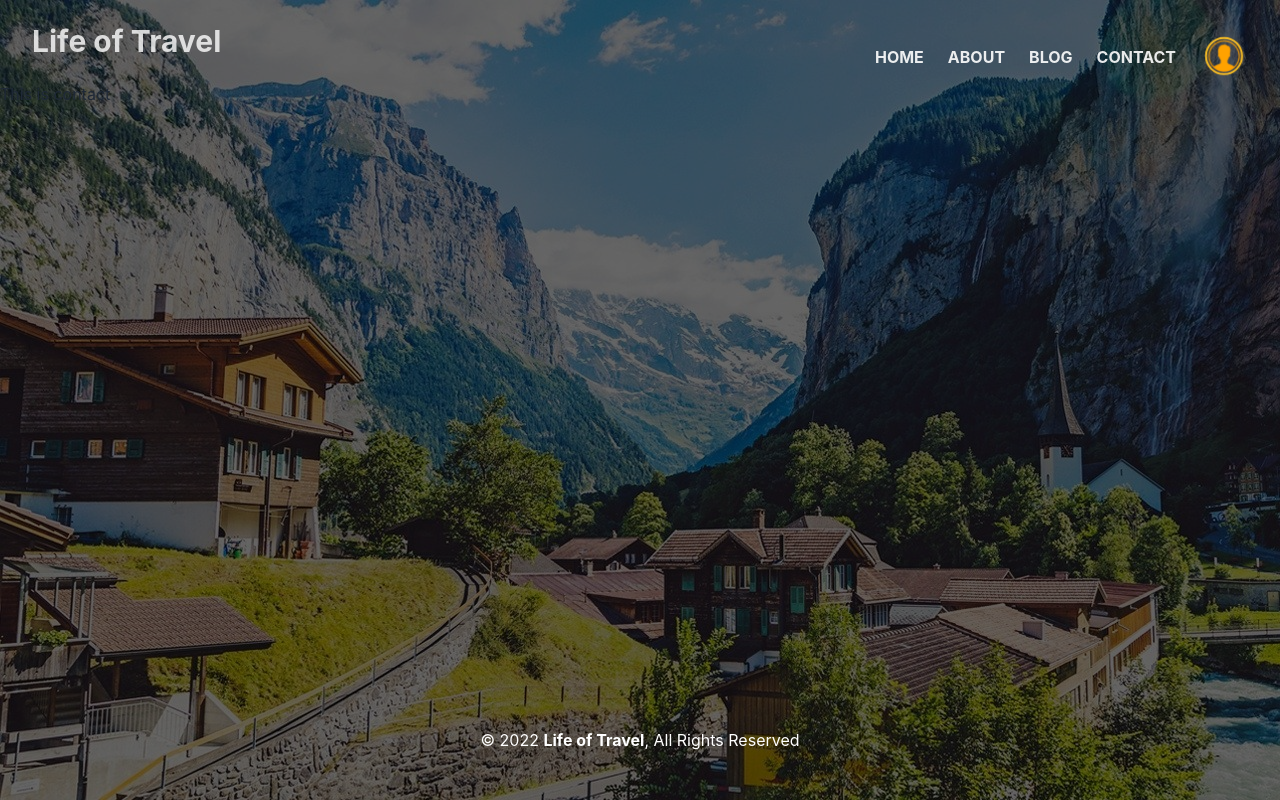
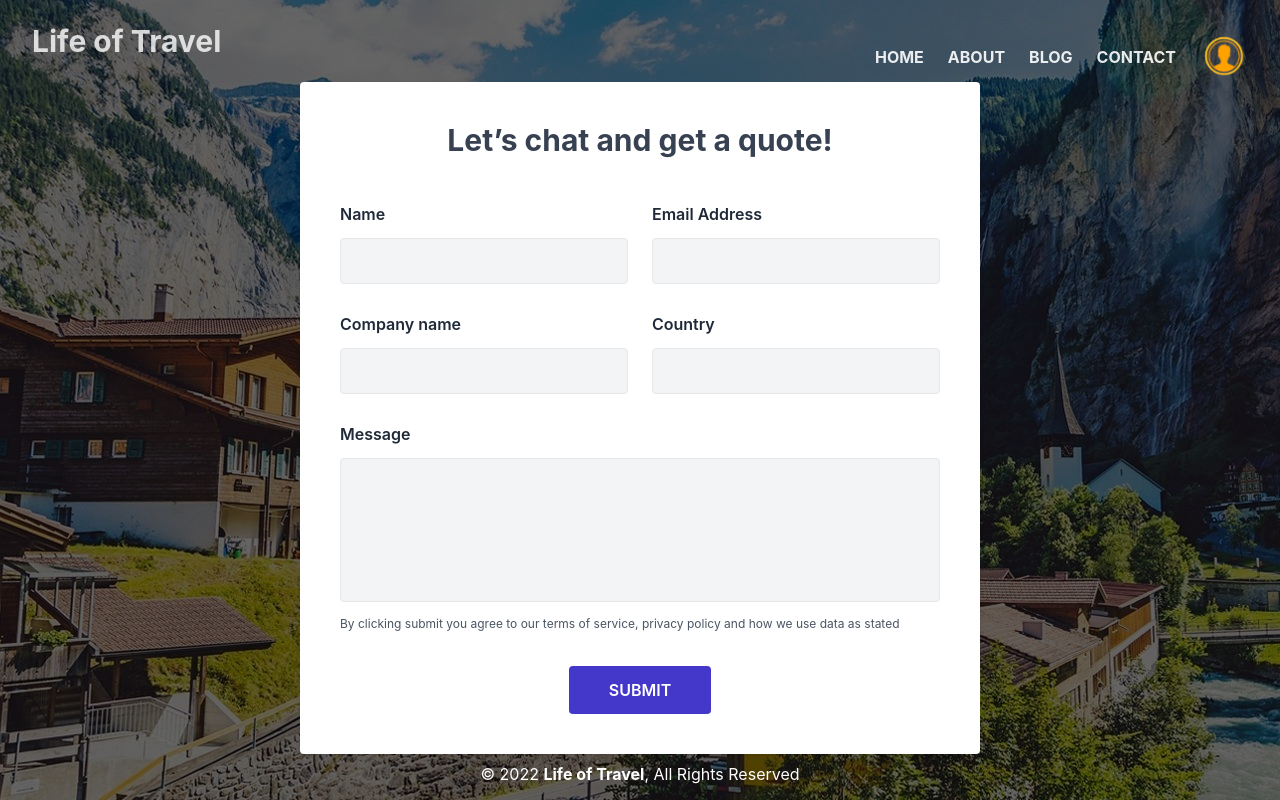
Before and after one commit to fulbabucse/life-of-travel-client, a React (Create React App) app: page /contact in a window 1280 px wide. Built offline with nearby package versions, Linux system fonts and the light colour scheme; no server answers.

Commit message:
contact and about page add

```diff
--- a/src/contexts/UserContext/UserContext.js
+++ b/src/contexts/UserContext/UserContext.js
@@ -3,6 +3,7 @@ import { createContext } from "react";
 import {
   createUserWithEmailAndPassword,
   deleteUser,
+  FacebookAuthProvider,
   getAuth,
   GoogleAuthProvider,
   onAuthStateChanged,
@@ -24,6 +25,7 @@ const UserContext = ({ children }) => {
   const [loading, setLoading] = useState(true);
 
   const googleProvider = new GoogleAuthProvider();
+  const facebookProvider = new FacebookAuthProvider();
 
   const createUser = (email, password) => {
     setLoading(true);
@@ -38,6 +40,10 @@ const UserContext = ({ children }) => {
   const signInGoogleUser = () => {
     setLoading(true);
     return signInWithPopup(auth, googleProvider);
+  };
+
+  const signInFacebookUser = () => {
+    return signInWithPopup(auth, facebookProvider);
   };
 
   useEffect(() => {
@@ -76,6 +82,7 @@ const UserContext = ({ children }) => {
     handleDeleteUser,
     updatesUserProfile,
     updatesNewPassword,
+    signInFacebookUser,
   };
   return (
     <AuthContext.Provider value={authInfo}>{children}</AuthContext.Provider>
--- a/src/pages/About/About.jsx
+++ b/src/pages/About/About.jsx
@@ -2,8 +2,45 @@ import React from "react";
 
 const About = () => {
   return (
-    <div>
-      <h1>This is about</h1>
+    <div className="px-2 lg:px-20">
+      <div className="text-white/80 text-lg font-semibold">
+        <h3 className="text-xl lg:text-5xl font-bold">"Life of Travel"</h3>
+        <p>
+          “Travel is the main thing you purchase that makes you more
+          extravagant”. We, at ‘Organization Name’, swear by this and put stock
+          in satisfying travel dreams that make you perpetually rich constantly.
+          We have been moving excellent encounters for a considerable length of
+          time through our cutting-edge planned occasion bundles and other
+          fundamental travel administrations. We rouse our clients to carry on
+          with a rich life, brimming with extraordinary travel encounters.
+          Through our exceptionally curated occasion bundles, we need to take
+          you on an adventure where you personally enjoy the stunning
+          magnificence of America and far-off terrains. We need you to observe
+          sensational scenes that are a long way past your creative ability. The
+          powerful inclination of American voyagers to travel more nowadays is
+          something that keeps us inspired to satisfy our vacation necessities.
+          Our vision to give you a consistent occasion encounter makes us one of
+          the main visit administrators in the regularly extending travel
+          industry. To guarantee that you have a satisfying occasion and healthy
+          encounters, all our vacation administrations are available to your no
+          matter what. On your universal occasion, we guarantee that you are
+          very much outfitted with outside trade (Forex Cards, Currency Notes),
+          visa, and travel protection. We are the pioneers of outside trade in
+          America and booking forex online is basic and advantageous with us.
+          Our online visa administrations are exceptional and make the bulky
+          procedure of booking visas a cake stroll for clients. We likewise give
+          exceptional visa, forex, and travel protection and outside settlement
+          administrations for understudies voyaging abroad for study. Regardless
+          of whether it’s reserving flights or inns for your movement, COmpany
+          Name offers everything under one umbrella. We likewise have journey
+          occasions for individuals who are searching for solace and reasonable
+          extravagance. We offer the best limits on our top-rated visit bundles
+          to clients who pick our viable administrations over and over. How
+          about we remind you indeed that we don’t expect to be your visit and
+          travel specialists; we endeavor to be your vacation accomplices until
+          the end of time.
+        </p>
+      </div>
     </div>
   );
 };
--- a/src/pages/Contact/Contact.jsx
+++ b/src/pages/Contact/Contact.jsx
@@ -3,7 +3,89 @@ import React from "react";
 const Contact = () => {
   return (
     <div>
-      <h1>This is contact</h1>
+      <div className="w-full flex items-center justify-center">
+        <div className="bg-white dark:bg-gray-800 shadow rounded py-10 lg:px-10 px-8">
+          <p className="md:text-3xl text-xl font-bold leading-7 text-center text-gray-700 dark:text-white">
+            Let’s chat and get a quote!
+          </p>
+          <div className="md:flex items-center mt-12">
+            <div className="md:w-72 flex flex-col">
+              <label className="text-base font-semibold leading-none text-gray-800 dark:text-white">
+                Name
+              </label>
+              <input
+                tabindex="0"
+                arial-label="Please input name"
+                type="name"
+                className="text-base leading-none text-gray-900 p-3 focus:oultine-none focus:border-indigo-700 mt-4 bg-gray-100 border rounded border-gray-200 placeholder-gray-100"
+                placeholder="Please input  name"
+              />
+            </div>
+            <div className="md:w-72 flex flex-col md:ml-6 md:mt-0 mt-4">
+              <label className="text-base font-semibold leading-none text-gray-800 dark:text-white">
+                Email Address
+              </label>
+              <input
+                tabindex="0"
+                arial-label="Please input email address"
+                type="name"
+                className="text-base leading-none text-gray-900 p-3 focus:oultine-none focus:border-indigo-700 mt-4 bg-gray-100 border rounded border-gray-200 placeholder-gray-100"
+                placeholder="Please input email address"
+              />
+            </div>
+          </div>
+          <div className="md:flex items-center mt-8">
+            <div className="md:w-72 flex flex-col">
+              <label className="text-base font-semibold leading-none text-gray-800 dark:text-white">
+                Company name
+              </label>
+              <input
+                tabindex="0"
+                role="input"
+                arial-label="Please input company name"
+                type="name"
+                className="text-base leading-none text-gray-900 p-3 focus:oultine-none focus:border-indigo-700 mt-4 bg-gray-100 border rounded border-gray-200 placeholder-gray-100"
+                placeholder="Please input company name"
+              />
+            </div>
+            <div className="md:w-72 flex flex-col md:ml-6 md:mt-0 mt-4">
+              <label className="text-base font-semibold leading-none text-gray-800 dark:text-white">
+                Country
+              </label>
+              <input
+                tabindex="0"
+                arial-label="Please input country name"
+                type="name"
+                className="text-base leading-none text-gray-900 p-3 focus:oultine-none focus:border-indigo-700 mt-4 bg-gray-100 border rounded border-gray-200 placeholder-gray-100"
+                placeholder="Please input country name"
+              />
+            </div>
+          </div>
+          <div>
+            <div className="w-full flex flex-col mt-8">
+              <label className="text-base font-semibold leading-none text-gray-800 dark:text-white">
+                Message
+              </label>
+              <textarea
+                tabindex="0"
+                aria-label="leave a message"
+                role="textbox"
+                type="name"
+                className="h-36 text-base leading-none text-gray-900 p-3 focus:oultine-none focus:border-indigo-700 mt-4 bg-gray-100 border rounded border-gray-200 placeholder-gray-100 resize-none"
+              ></textarea>
+            </div>
+          </div>
+          <p className="text-xs leading-3 text-gray-600 dark:text-gray-200 mt-4">
+            By clicking submit you agree to our terms of service, privacy policy
+            and how we use data as stated
+          </p>
+          <div className="flex items-center justify-center w-full">
+            <button className="mt-9 text-base font-semibold leading-none text-white py-4 px-10 bg-indigo-700 rounded hover:bg-indigo-600 focus:ring-2 focus:ring-offset-2 focus:ring-indigo-700 focus:outline-none">
+              SUBMIT
+            </button>
+          </div>
+        </div>
+      </div>
     </div>
   );
 };
--- a/src/pages/UserActivities/Login/Login.jsx
+++ b/src/pages/UserActivities/Login/Login.jsx
@@ -1,12 +1,13 @@
 import React, { useState } from "react";
 import { Link, useLocation, useNavigate } from "react-router-dom";
-import { FaGoogle, FaGithub, FaTwitter } from "react-icons/fa";
+import { FaGoogle, FaFacebook } from "react-icons/fa";
 import { useContext } from "react";
 import { AuthContext } from "../../../contexts/UserContext/UserContext";
 import toast from "react-hot-toast";
 
 const Login = () => {
-  const { signInUser, signInGoogleUser } = useContext(AuthContext);
+  const { signInUser, signInGoogleUser, signInFacebookUser } =
+    useContext(AuthContext);
   const [error, setError] = useState(null);
 
   const location = useLocation();
@@ -35,6 +36,16 @@ const Login = () => {
   const handleGoogleSignIn = () => {
     signInGoogleUser()
       .then((res) => {
+        navigate(from, { replace: true });
+        console.log(res.user);
+      })
+      .catch((err) => console.error(err));
+  };
+
+  const handleFacebookSignIn = () => {
+    signInFacebookUser()
+      .then((res) => {
+        navigate(from, { replace: true });
         console.log(res.user);
       })
       .catch((err) => console.error(err));
@@ -97,13 +108,15 @@ const Login = () => {
             type="button"
             className="flex items-center justify-center w-full p-2 border border-gray-600 rounded-md focus:ring-2 focus:ring-offset-1 focus:ring-violet-600"
           >
-            <FaGoogle></FaGoogle>
+            Continue with Google
+            <FaGoogle className="ml-2"></FaGoogle>
           </button>
-          <button className="flex items-center justify-center w-full p-2 border border-gray-600 rounded-md focus:ring-2 focus:ring-offset-1 focus:ring-violet-600">
-            <FaGithub></FaGithub>
-          </button>
-          <button className="flex items-center justify-center w-full p-2 border border-gray-600 rounded-md focus:ring-2 focus:ring-offset-1 focus:ring-violet-600">
-            <FaTwitter></FaTwitter>
+          <button
+            onClick={handleFacebookSignIn}
+            className="flex items-center justify-center w-full p-2 border border-gray-600 rounded-md focus:ring-2 focus:ring-offset-1 focus:ring-violet-600"
+          >
+            Continue with Facebook
+            <FaFacebook className="ml-2"></FaFacebook>
           </button>
         </div>
 
--- a/src/pages/UserActivities/Register/Register.jsx
+++ b/src/pages/UserActivities/Register/Register.jsx
@@ -131,8 +131,8 @@ const Register = () => {
             </button>
           </div>
         </form>
-        <p className="text-red-400 mt-1">{error}</p>
-        <div className="relative flex items-center justify-center w-full mt-6 border border-t">
+        <p className="text-red-400">{error}</p>
+        {/* <div className="relative flex items-center justify-center w-full mt-6 border border-t">
           <div className="absolute px-5 bg-white">Or</div>
         </div>
         <div className="flex mt-4 gap-x-2">
@@ -148,9 +148,9 @@ const Register = () => {
           <button className="flex items-center justify-center w-full p-2 border border-gray-600 rounded-md focus:ring-2 focus:ring-offset-1 focus:ring-violet-600">
             <FaTwitter></FaTwitter>
           </button>
-        </div>
+        </div> */}
 
-        <p className="mt-8 text-xs font-light text-center text-gray-700">
+        <p className="mt-3 text-xs font-light text-center text-gray-700">
           {" "}
           Already have an account?{" "}
           <Link
```
Also changed, not shown: src/pages/UserActivities/Profile/Profile.jsx (renamed from src/pages/Profile/Profile.jsx).
